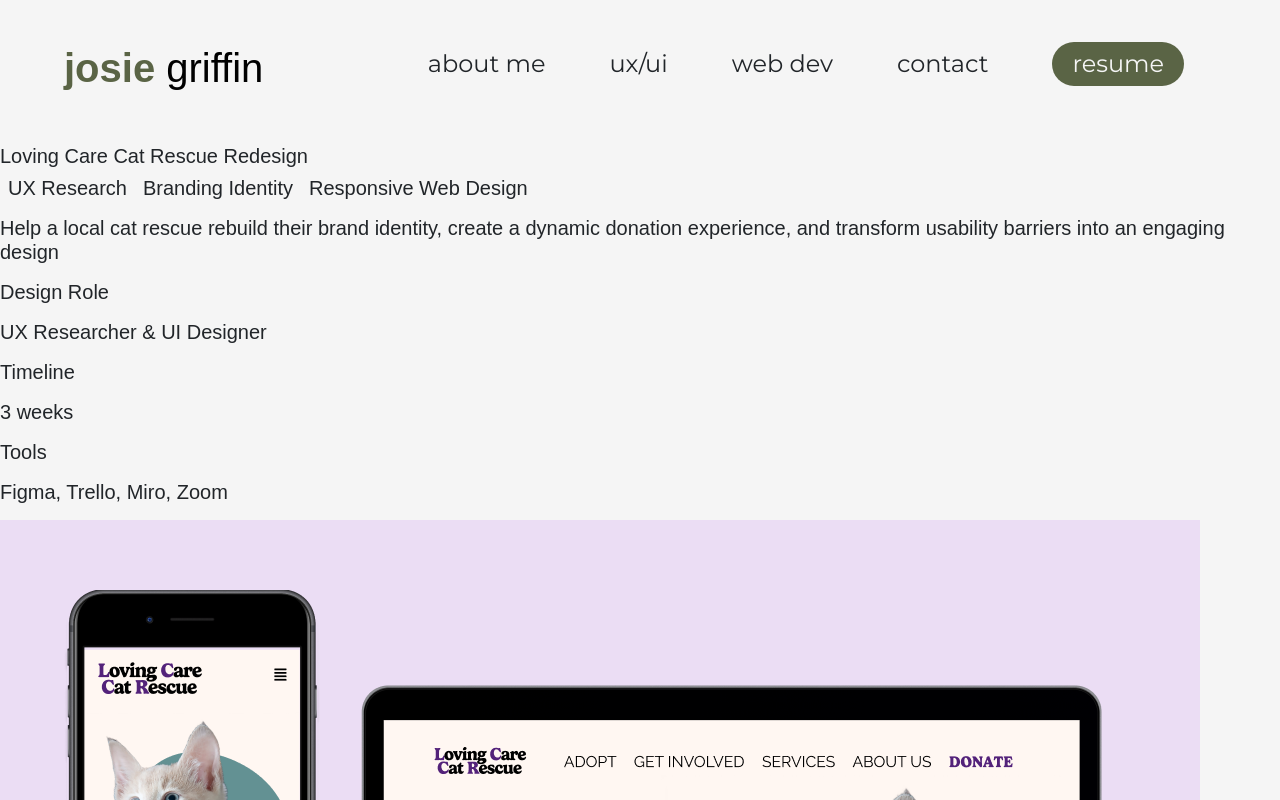
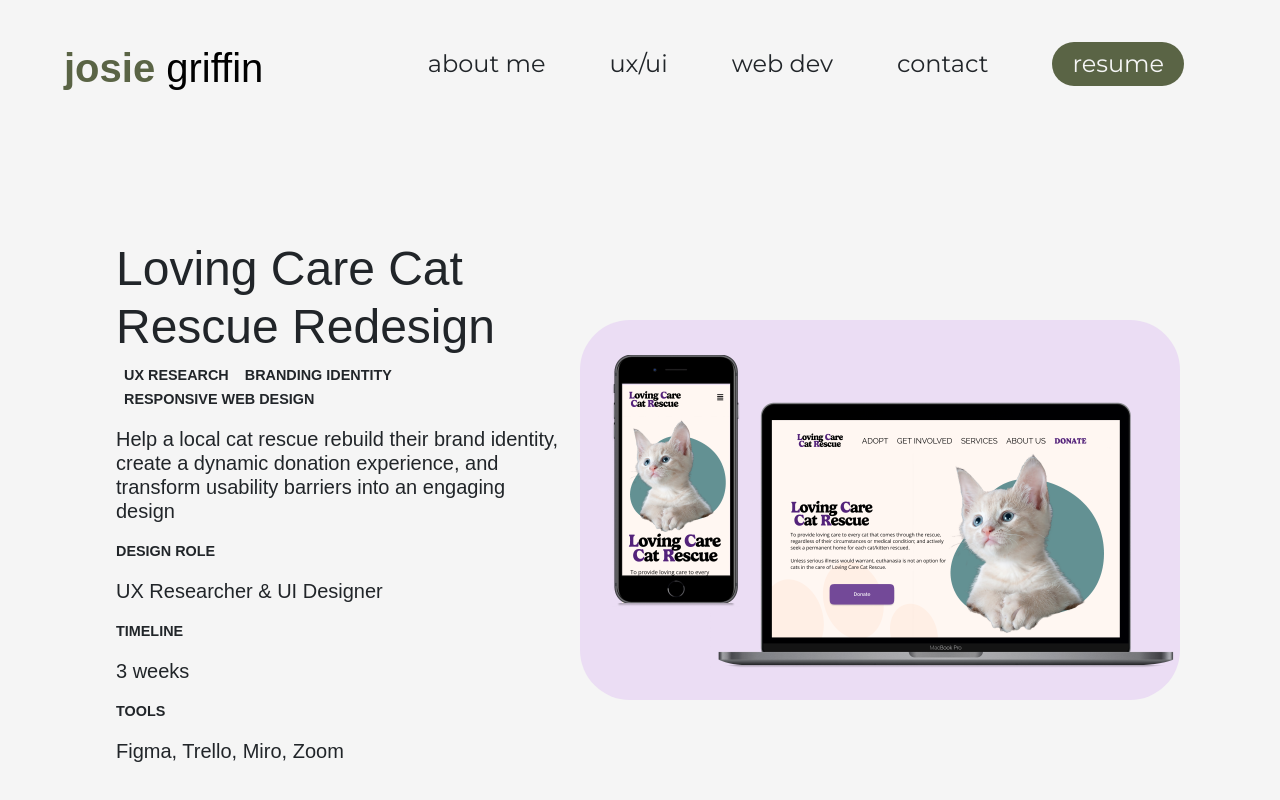
Before and after one commit to josielynngriffin/josie-react-portfolio, a React (Create React App) app in the folder my-app/: page /#/lccr in a window 1280 px wide. Shown: the top 800 px of the page. Built offline with nearby package versions, Linux system fonts and the light colour scheme; a web font is replaced by a local one.

Commit message:
Style case study project intro component

```diff
--- a/my-app/src/assets/styles/style.css
+++ b/my-app/src/assets/styles/style.css
@@ -39,13 +39,25 @@ p, li{
 }
 .landing__title,
 .about__title,
-.portfoliopage__title, .resume__title, .contact__title {
-    font-size: 2.5rem;
+.portfoliopage__title, .resume__title, .contact__title, .caseStudy__title {
+    font-size: 3rem;
+}
+h2{
+    font-size:2.25rem;
 }
 h3 {
     font-size:2rem;
 }
-
+h4 {
+    font-size:1.75rem;
+}
+.small-text, .label-text{
+    font-size: .9rem;
+}
+.label-text{
+    font-weight:700;
+    text-transform: uppercase;
+}
 /* SCROLL TO TOP BUTTON */
 .scrollButton{
     display: none;
@@ -321,10 +333,9 @@ h3 {
     margin: 1rem 0;
 }
 
-.project__skills--list {
+.project__skills--list, .caseStudy__skills--list {
     display: flex;
     flex-flow:row wrap;
-
 }
 
 .project__skills--list>li {
@@ -332,7 +343,7 @@ h3 {
 }
 
 ul {
-    padding-left:0;
+    padding:0;
 }
 .portfolio-case__link{
     color: var(--orange-highlight);
@@ -347,6 +358,32 @@ ul {
     font-weight:bolder;
     font-size:1.5rem;
 }
+/*CASE STUDY*/
+.case-study__wrapper{
+    margin:4rem;
+}
+/*INTRO*/
+.projectIntroCS__wrapper{
+    display:flex;
+    flex-flow: row wrap-reverse;
+    justify-content: center;
+    align-items: center;
+    margin: 1rem;
+}
+.projectIntro--text-wrap{
+    margin:1rem;
+    /* flex-basis:43%; */
+    min-width:40%;
+    width:40%;
+}
+
+.projectIntro--image{
+    border-radius: 50px ;
+    width: 600px;
+    height: auto;
+    flex-grow:1;
+}
+
 /*CONTACT*/
 .contact-page__wrapper{
     display:flex;
@@ -476,6 +513,9 @@ footer {
     .portfolio__project--info, .portfolio__project--info-even {
         width: 600px;
     }
+    .projectIntro--text-wrap{
+        flex-grow:1;
+    }
 }
 .portfolio__project--info{
     align-items:flex-start;
@@ -521,7 +561,7 @@ footer {
     .portfolio__project--info{
         align-items:flex-start;
     }
-    .about-page__wrapper{
+    .about-page__wrapper, .case-study__wrapper{
         margin:0 5%;
     }
     .contact__blurb{
@@ -570,7 +610,7 @@ footer {
         height: 460px;
         width: 360px;
     }
-    .about-page__wrapper{
+    .about-page__wrapper, .projectIntroCS__wrapper{
         margin:0rem;
     }
 
@@ -611,6 +651,9 @@ footer {
         bottom:1rem;
         right:1rem;
     }
+    .projectIntro--text-wrap{
+        margin: 1rem 0;
+    }
 }
 
 @media (max-width: 400px) {
```
